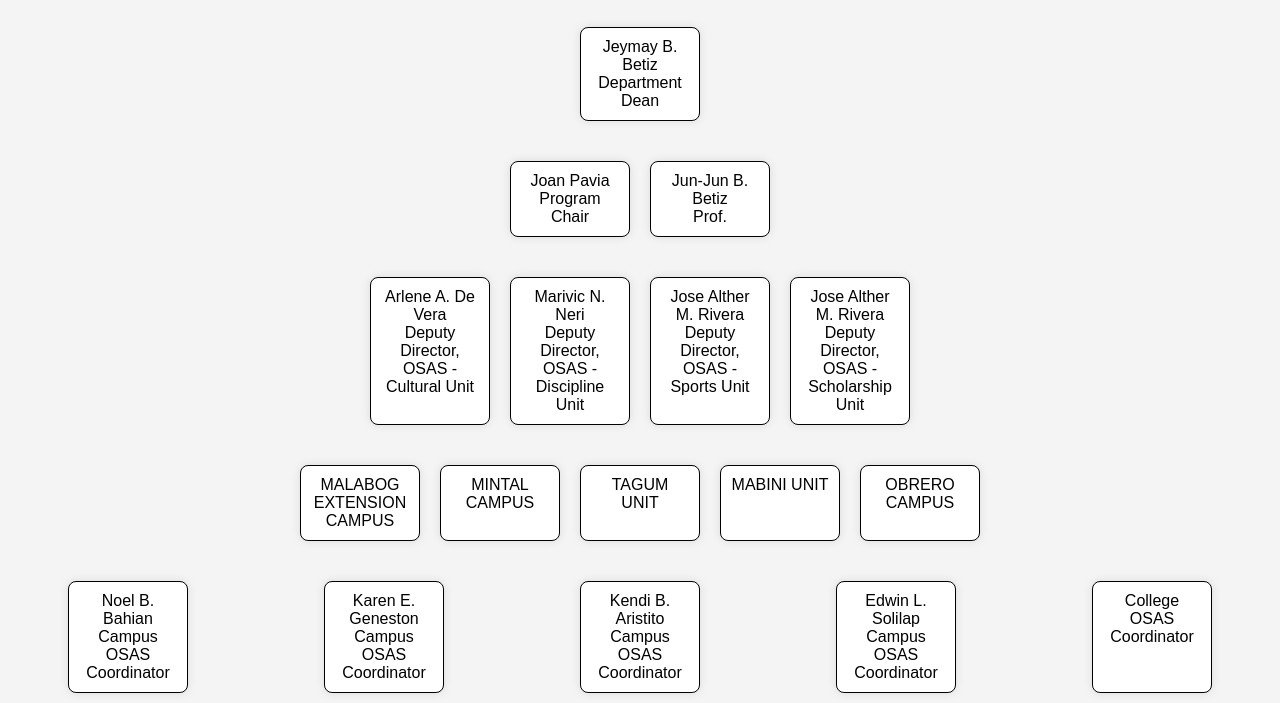
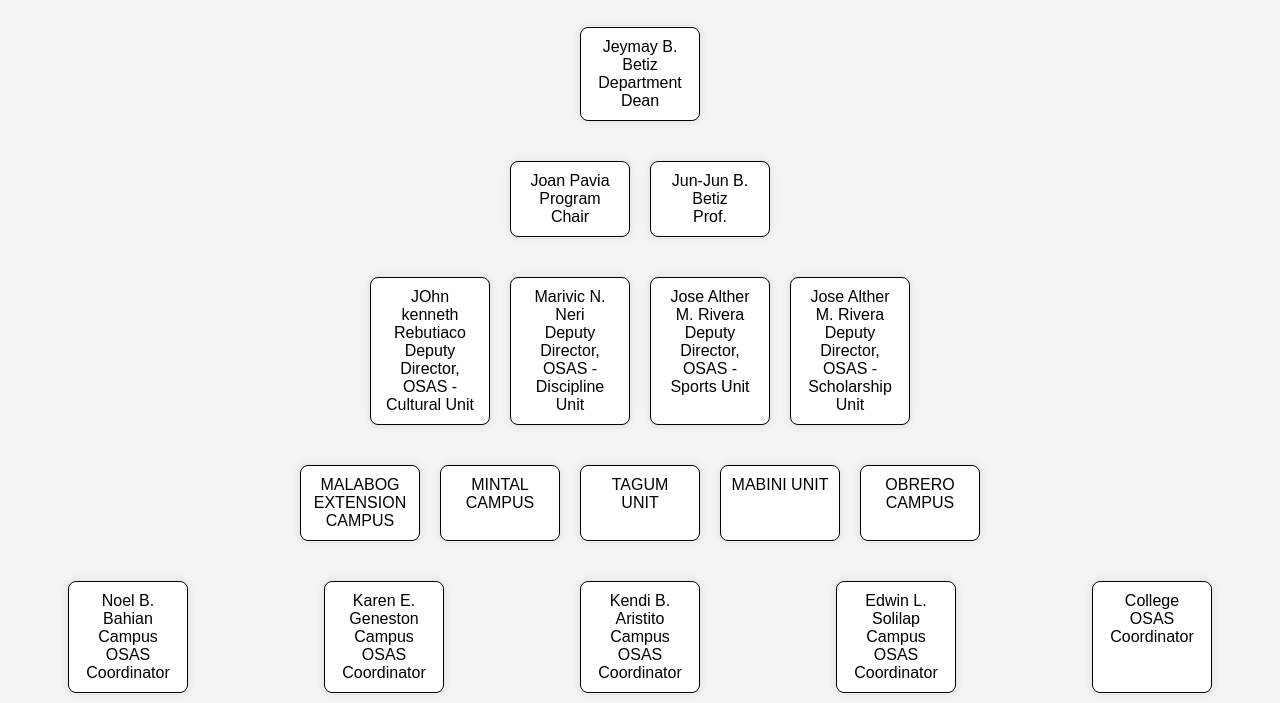
Before and after one commit to kenns03/info, a plain HTML site: page index.html in a window 1280 px wide. Shown: the part 108-811 px from the top of the page. Drawn offline with Linux system fonts and the light colour scheme.

Commit message:
Update index.html

```diff
--- a/index.html
+++ b/index.html
@@ -92,7 +92,7 @@
             <div class="box">Jun-Jun B. Betiz<br>Prof.</div>
         </div>
         <div class="level">
-            <div class="box">Arlene A. De Vera<br>Deputy Director, OSAS - Cultural Unit</div>
+            <div class="box">JOhn kenneth Rebutiaco<br>Deputy Director, OSAS - Cultural Unit</div>
             <div class="box">Marivic N. Neri<br>Deputy Director, OSAS - Discipline Unit</div>
             <div class="box">Jose Alther M. Rivera<br>Deputy Director, OSAS - Sports Unit</div>
             <div class="box">Jose Alther M. Rivera<br>Deputy Director, OSAS - Scholarship Unit</div>
```
